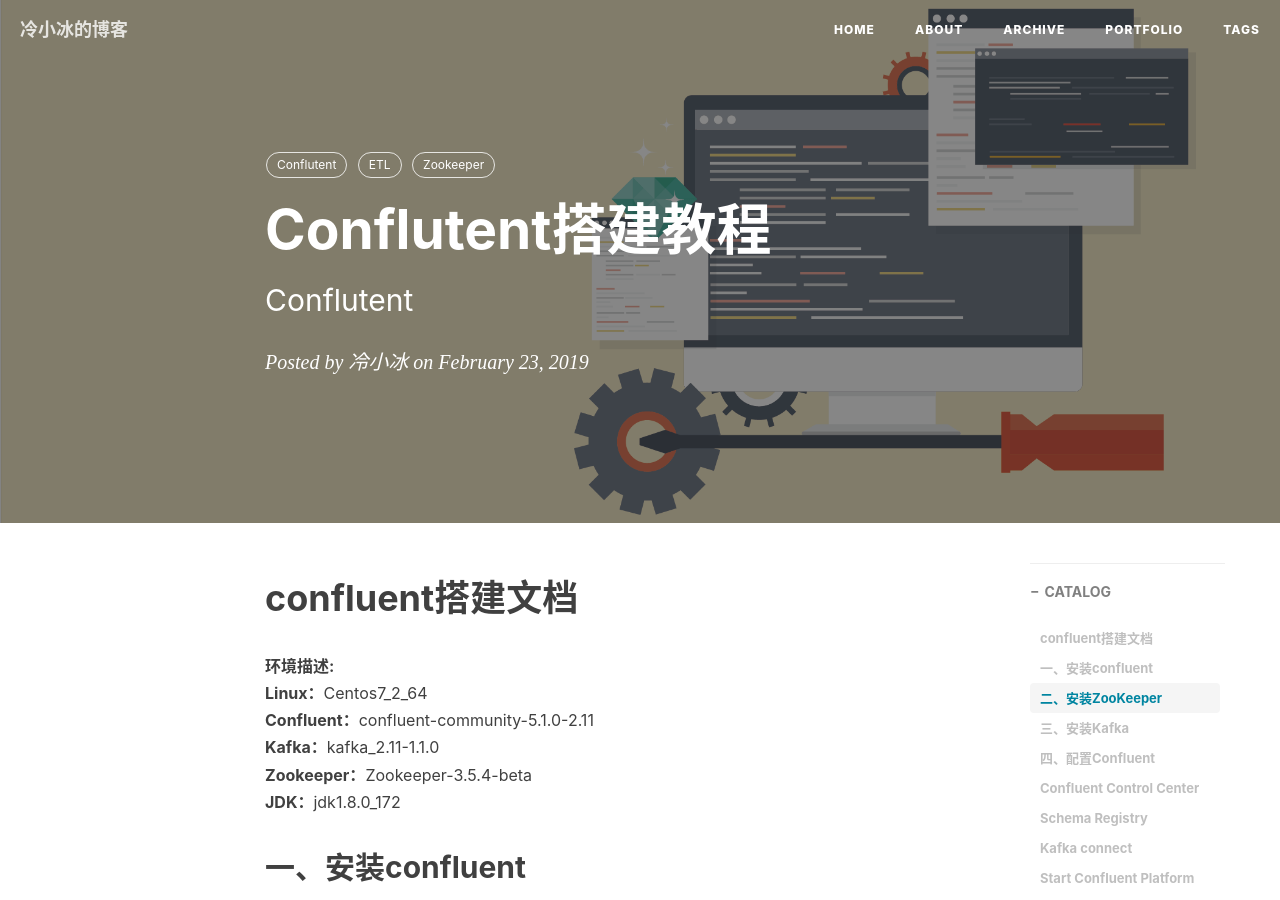
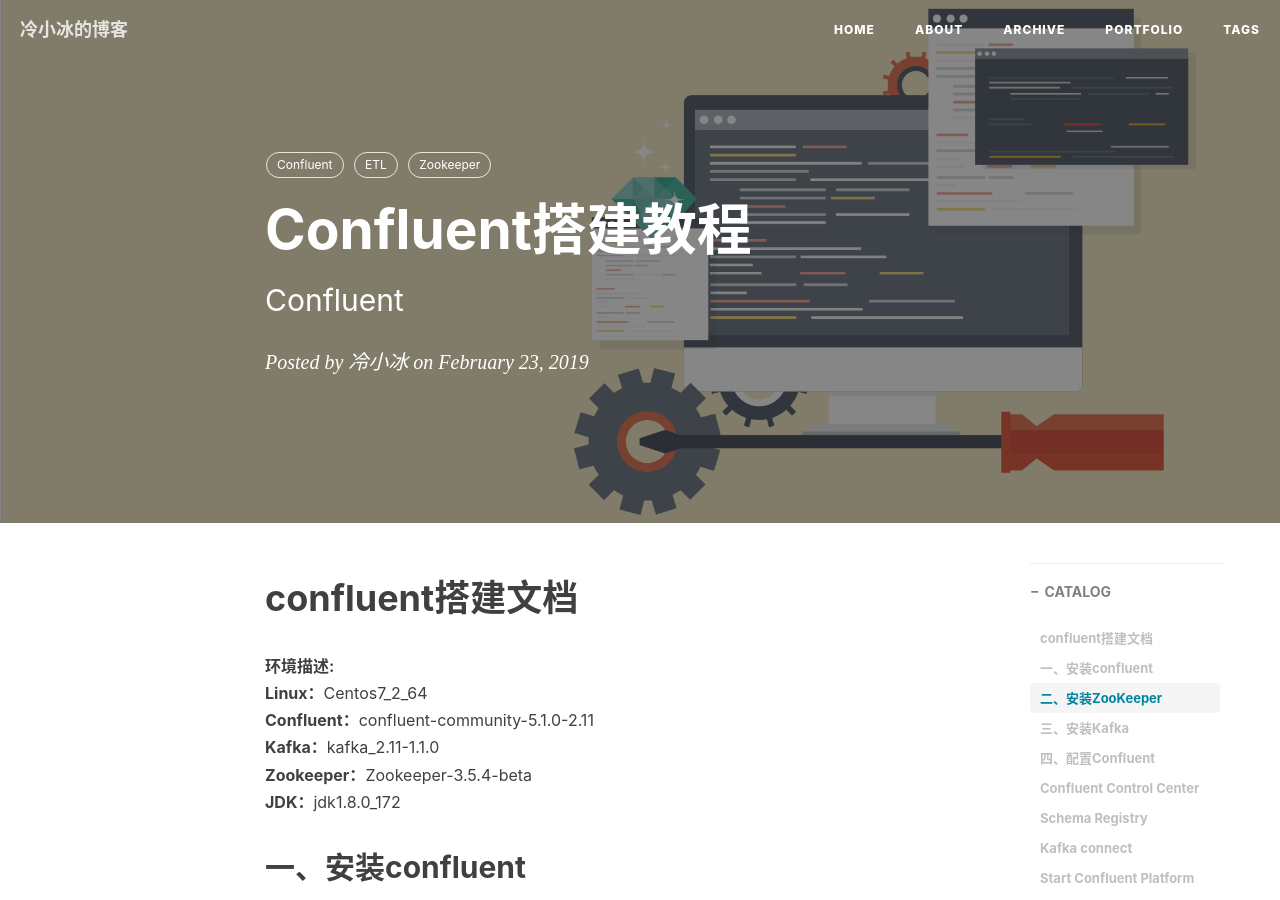
Before and after one commit to Lengxiaobing/Lengxiaobing.github.io, a Jekyll site: the page built from _posts/2019-02-23-Confluent-搭建文档.md, in a window 1280 px wide and 900 px high. Built offline with Jekyll 4.4.1, drawn with Linux system fonts in a browser that asks for light colours; nearby versions of some CDN libraries; comment, search, counter and statistics services are not loaded.

Commit message:
Update 2019-02-23-Confluent-搭建文档.md

```diff
--- a/_posts/2019-02-23-Confluent-搭建文档.md
+++ b/_posts/2019-02-23-Confluent-搭建文档.md
@@ -1,13 +1,13 @@
 ---
 layout:     post
-title:      Conflutent搭建教程
-subtitle:   Conflutent
+title:      Confluent搭建教程
+subtitle:   Confluent
 date:       2019-02-23
 author:     冷小冰
 header-img: img/post-bg-debug.png
 catalog: true
 tags:
-    - Conflutent
+    - Confluent
     - ETL
     - Zookeeper
 ---
```
